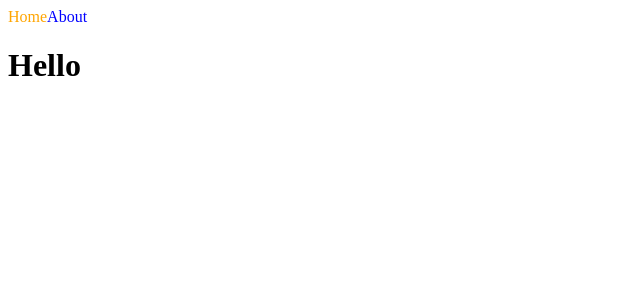
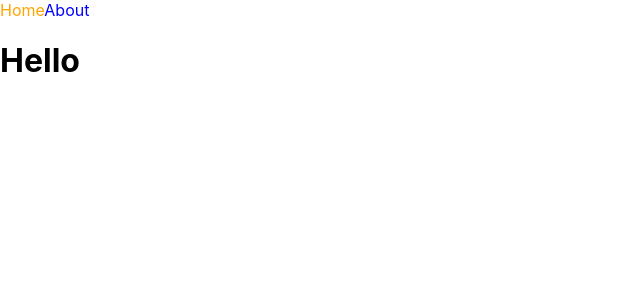
Before and after one commit to grey939597/nextjs-intro, a Next.js app: page / in a window 1280 px wide. Shown: the top 300 px of the page, without its empty margins (0-640 px from the left). Built offline with nearby package versions, Linux system fonts and the light colour scheme.

Commit message:
#1.6 _app.js

```diff
--- /dev/null
+++ b/pages/_app.js
@@ -0,0 +1,11 @@
+import NavBar from "../components/Navbar";
+import "../styles/globals.css";
+
+export default function App({ Component, pageProps }) {
+  return (
+    <>
+      <NavBar></NavBar>
+      <Component {...pageProps}></Component>
+    </>
+  );
+}
--- a/pages/about.js
+++ b/pages/about.js
@@ -1,9 +1,6 @@
-import NavBar from "../components/Navbar";
-
 export default function About() {
   return (
     <>
-      <NavBar></NavBar>
       <h1>About</h1>
     </>
   );
--- a/pages/index.js
+++ b/pages/index.js
@@ -1,9 +1,6 @@
-import NavBar from "../components/Navbar";
-
 export default function Home() {
   return (
     <>
-      <NavBar></NavBar>
       <h1>Hello</h1>
     </>
   );
```
